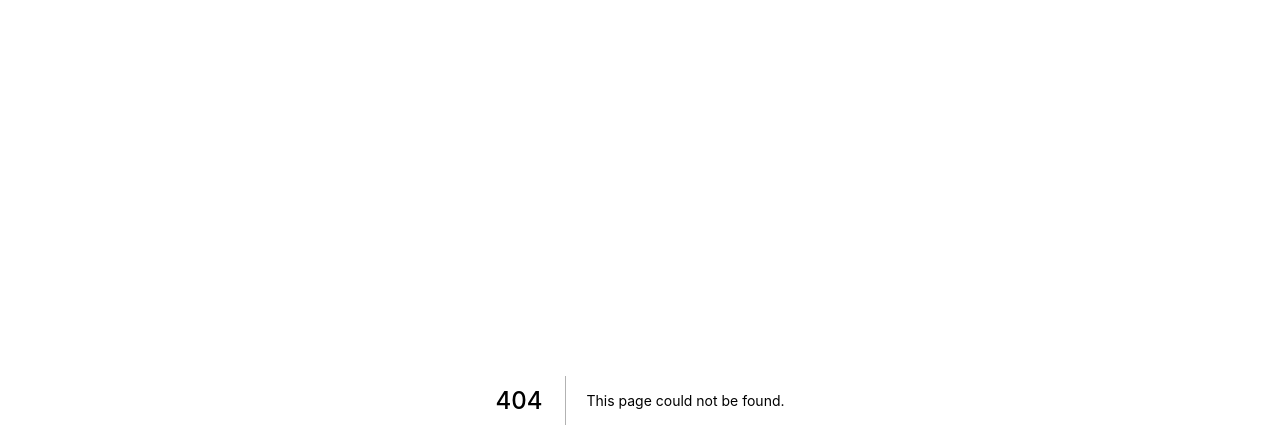
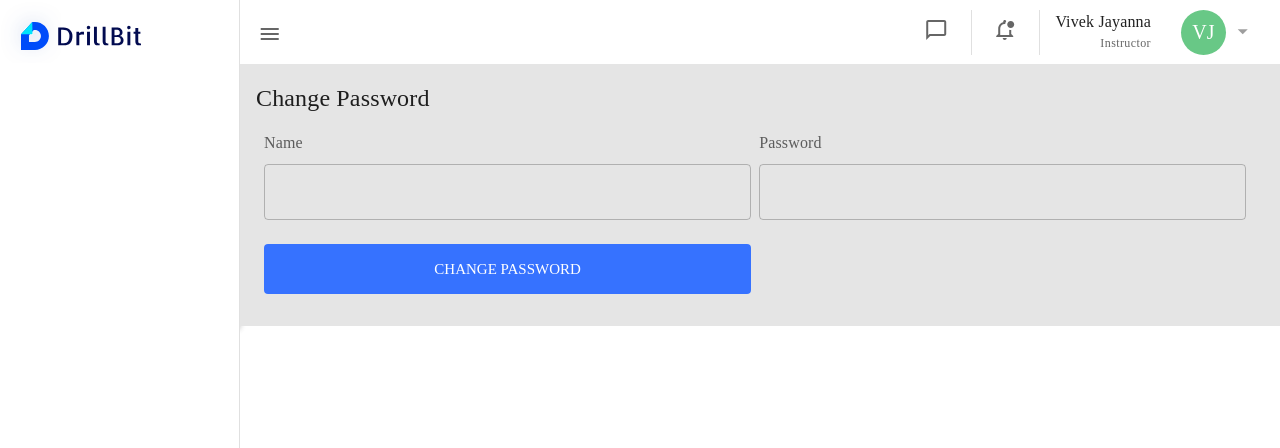
Before and after one commit to harishabe/drillbit-plagiarism-check, a Next.js app: page /admin/profile/changepassword in a window 1280 px wide. Before the commit this address had no page. Shown: the top 448 px of the page. Built offline with nearby package versions, Linux system fonts and the light colour scheme.

Commit message:
admin-profile: change password, account info

```diff
--- /dev/null
+++ b/constant/form/change-password-form.json
@@ -0,0 +1,25 @@
+[
+    {
+        "field_type": "input",
+        "type": "text",
+        "id": "name",
+        "name": "name",
+        "label": "Name",
+        "required": "Enter Name",
+        "validationMsg": "Invalid User Name"
+    },
+    {
+        "field_type": "input",
+        "type": "password",
+        "id": "password",
+        "label": "Password",
+        "name": "password",
+        "required": "Enter password",
+        "validationMsg": "Minimum eight characters, at least one letter and one number"
+    },
+    {
+        "field_type": "button",
+        "type": "submit",
+        "label": "Change Password"
+    }
+]
--- /dev/null
+++ b/pages/admin/profile/changepassword.js
@@ -0,0 +1,43 @@
+import React from 'react'
+import Admin from '../../../layouts/Admin'
+import { useRouter } from 'next/router'
+import { useForm } from 'react-hook-form'
+import Grid from '@mui/material/Grid'
+import { FormComponent, MainHeading } from '../../../components'
+import FormJson from '../../../constant/form/change-password-form.json'
+
+const ChangePassword = () => {
+    const router = useRouter()
+
+    const { handleSubmit, control } = useForm({
+        mode: 'all',
+    })
+
+    const onSubmit = (data) => {
+    }
+
+    return (
+        <>
+        <MainHeading title='Change Password' />
+            <form onSubmit={handleSubmit(onSubmit)}>
+                <Grid container>
+                    {
+                        FormJson ?
+                            FormJson.map((field, i) =>
+                                <Grid md={5.8} style={{marginLeft:'8px'}}>
+                                    <FormComponent
+                                        key={i}
+                                        field={field}
+                                        control={control}
+                                    />
+                                </Grid>) : null
+                    }
+                </Grid>
+            </form>
+        </>
+    )
+}
+
+ChangePassword.layout = Admin
+
+export default ChangePassword
```
Also changed, not shown: pages/admin/profile/accountinfo.js (added, +59 -0 lines).
